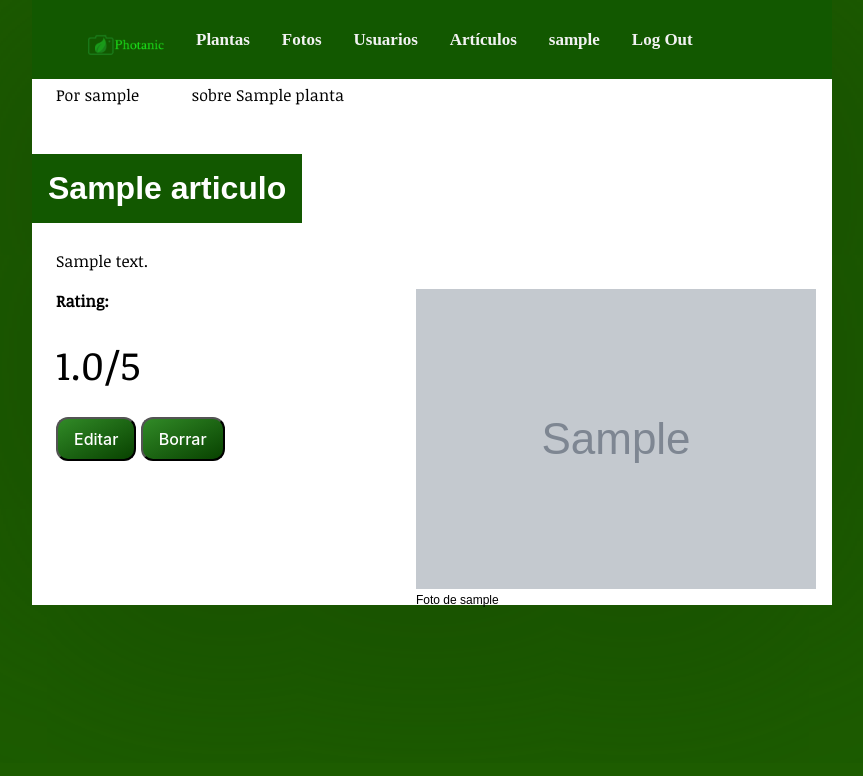
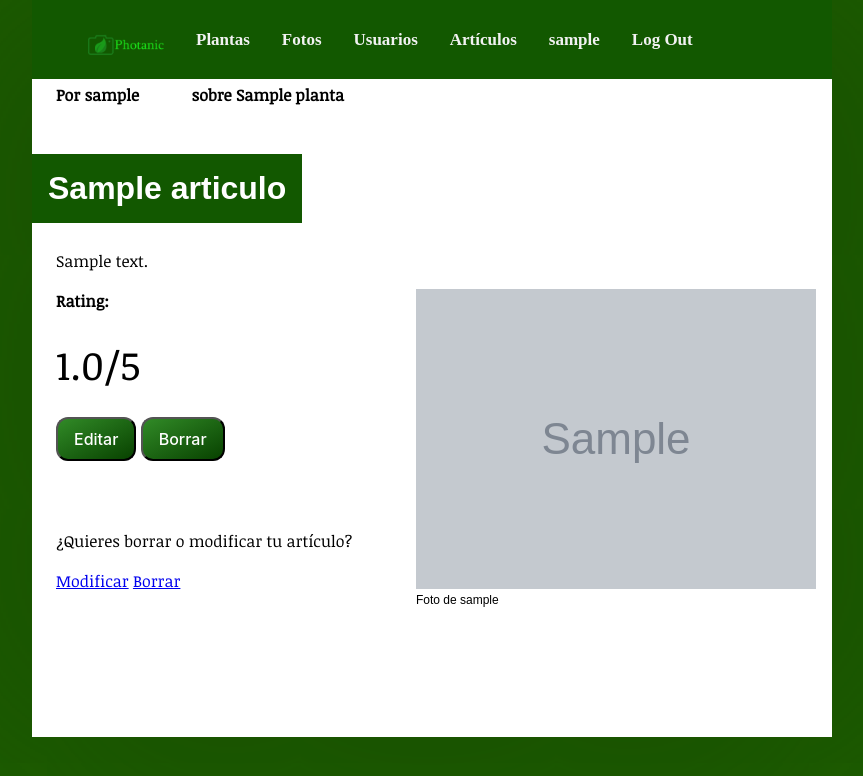
Before and after one commit to CarlosMontesino02/photanic, a Django app: page /articles/1/ in a window 1280 px wide. Shown: the top 776 px of the page, without its empty margins (208-1071 px from the left). Run offline with Django 4.2, Linux system fonts and the light colour scheme; a user stored in the database is signed in; tables that the repository leaves empty hold one stand-in row (values such as "Sample post"); grey boxes marked "Sample" are stand-in pictures; some libraries are stand-ins or nearby versions.

Commit message:
Add files via upload

```diff
--- a/photanic/photanic_app/templates/photanic_app/articulo_detail.html
+++ b/photanic/photanic_app/templates/photanic_app/articulo_detail.html
@@ -44,9 +44,9 @@
 <body>
 <!-- partial:index.partial.html -->
 <div class="article-meta">
-	<p class="byline">Por {{ articulo.user }}</p>
+	<p class="byline" style="font-weight: bold;">Por {{ articulo.user }}</p>
 	<!--<p class="dateline">June 21, 2021</p>-->
-    <p class="dateline"> sobre {{ articulo.plant_art }}</p>
+    <p class="dateline" style="font-weight: bold;"> sobre {{ articulo.plant_art }}</p>
 </div>
 
 <h2 class="subhead">{{ articulo.title }}</h2>
@@ -80,5 +80,15 @@
   </p>
 {% endif %}
 {% endfor %}
-</footer>
+{% if request.user.is_authenticated %}
+{% if request.user.pk ==  articulo.user.pk %}
+<br>
+<br>
+<p>¿Quieres borrar o modificar tu artículo?</p>
+<p>
+    <a href="{% url 'article-update' articulo.pk %}" class="button-66">Modificar</a>
+<a href="{% url 'article-delete' articulo.pk %}" class="button-66">Borrar</a>
+</p>
+{% endif %}
+{% endif %}
 </html>
```
